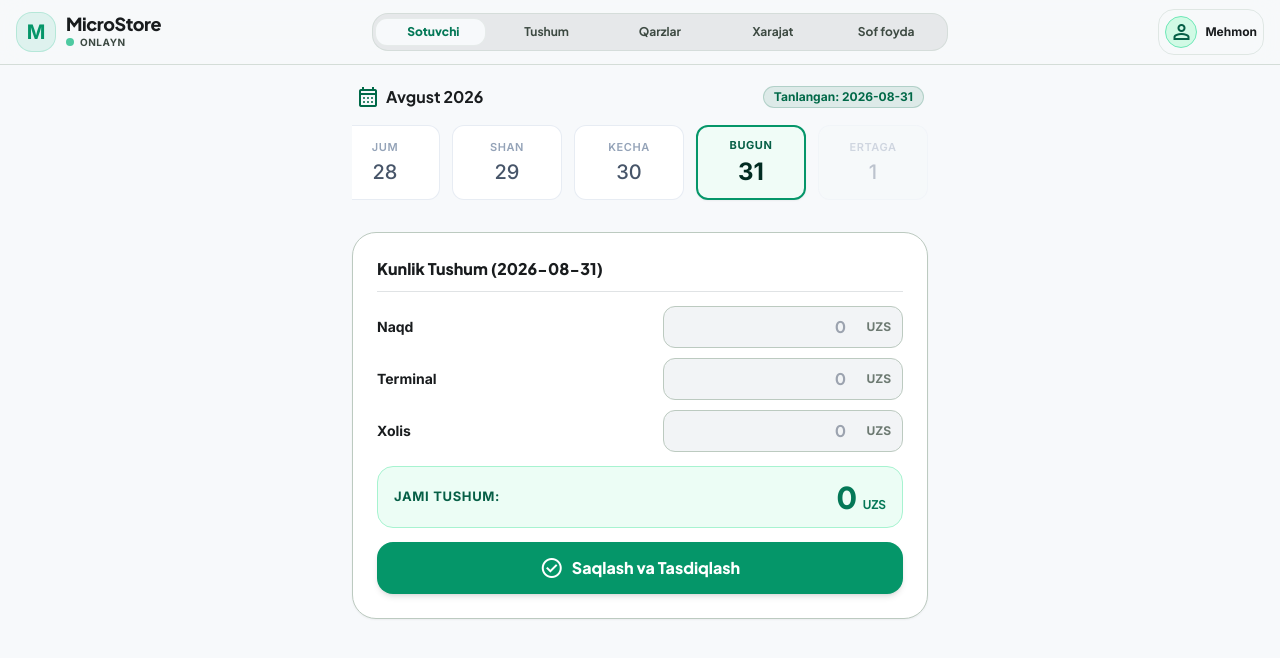
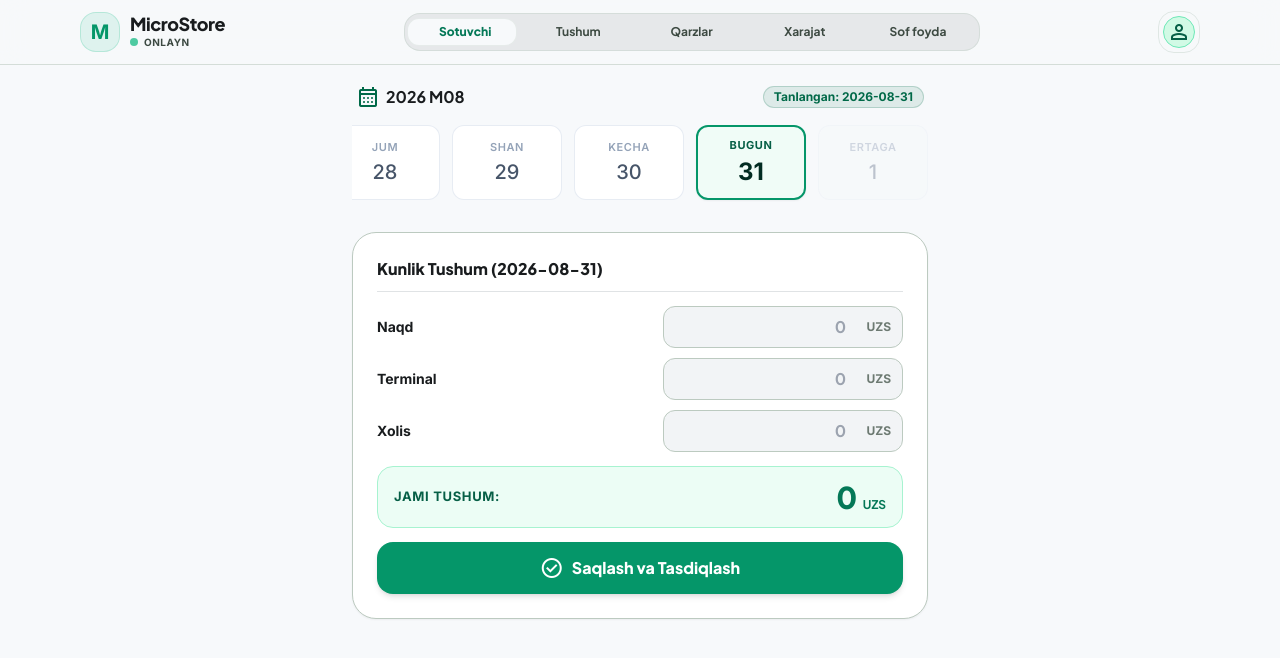
Before and after one commit to mahkamjonov/microstore, a React (Vite) app in the folder apps/web/: page / in a window 1280 px wide. Shown: the top 658 px of the page. Built offline with nearby package versions, Linux system fonts and the light colour scheme.

Commit message:
fix(ui): wrap Header in max-w-6xl container, remove profile username text, and dynamically format date selector month heading

```diff
--- a/apps/web/src/components/DateSelector.tsx
+++ b/apps/web/src/components/DateSelector.tsx
@@ -6,17 +6,18 @@ export const DateSelector: React.FC = () => {
   const containerRef = useRef<HTMLDivElement>(null);
   const activeCardRef = useRef<HTMLButtonElement | HTMLDivElement | null>(null);
 
+  // Dynamic Browser Date Initialization
   const today = new Date();
+
+  // Format month and year dynamically using locale string
+  const formattedMonthYear = today.toLocaleDateString('uz-UZ', {
+    month: 'long',
+    year: 'numeric',
+  });
+  const currentMonthHeading = formattedMonthYear.charAt(0).toUpperCase() + formattedMonthYear.slice(1);
 
   // Uzbek short day names
   const uzbekDays = ['YAK', 'DUSH', 'SESH', 'CHOR', 'PAY', 'JUM', 'SHAN'];
-  const uzbekMonths = [
-    'Yanvar', 'Fevral', 'Mart', 'Aprel', 'May', 'Iyun',
-    'Iyul', 'Avgust', 'Sentabr', 'Oktabr', 'Noyabr', 'Dekabr'
-  ];
-
-  const currentMonthName = uzbekMonths[today.getMonth()];
-  const currentYear = today.getFullYear();
 
   // Date Range: Last 5 days + Today + Tomorrow (7 cards total)
   const dateItems = Array.from({ length: 7 }, (_, i) => {
@@ -66,7 +67,7 @@ export const DateSelector: React.FC = () => {
             calendar_month
           </span>
           <h2 className="font-headline font-bold text-sm sm:text-base text-on-surface">
-            {currentMonthName} {currentYear}
+            {currentMonthHeading}
           </h2>
         </div>
 
@@ -75,13 +76,6 @@ export const DateSelector: React.FC = () => {
         </span>
       </div>
 
-      {/*
-        Container Alignment:
-        - display: flex
-        - gap: 10px
-        - overflow-x: auto (no-scrollbar)
-        - flex-wrap: nowrap
-      */}
       {/* Outer wrapper for mobile horizontal scroll */}
       <div ref={containerRef} className="w-full overflow-x-auto no-scrollbar py-2 scroll-smooth">
         {/* Inner container preserving original card sizes */}
--- a/apps/web/src/components/Header.tsx
+++ b/apps/web/src/components/Header.tsx
@@ -62,7 +62,7 @@ export const Header: React.FC = () => {
   return (
     <>
       <header className="sticky top-0 z-40 bg-surface/80 backdrop-blur-md border-b border-outline-variant/60">
-        <div className="max-w-7xl mx-auto px-4 h-16 flex items-center justify-between gap-2 sm:gap-4">
+        <div className="max-w-6xl mx-auto px-4 h-16 flex items-center justify-between gap-2 sm:gap-4">
           <div className="flex items-center gap-2.5">
             <div className="w-10 h-10 rounded-2xl bg-emerald-500/10 text-emerald-600 flex items-center justify-center font-black text-xl border border-emerald-500/20 shadow-xs">
               M
@@ -122,7 +122,8 @@ export const Header: React.FC = () => {
             <button
               type="button"
               onClick={() => setIsProfileOpen(!isProfileOpen)}
-              className="flex items-center gap-2 p-1.5 rounded-2xl hover:bg-surface-container-high transition-all border border-outline-variant/40"
+              className="flex items-center justify-center p-1 rounded-2xl hover:bg-surface-container-high transition-all border border-outline-variant/40"
+              aria-label="Profile Menu"
             >
               <div className="w-8 h-8 rounded-full bg-emerald-100 text-emerald-800 flex items-center justify-center font-bold text-xs overflow-hidden border border-emerald-300">
                 {isAuthenticated && user ? (
@@ -135,9 +136,6 @@ export const Header: React.FC = () => {
                   <span className="material-symbols-outlined text-base">person</span>
                 )}
               </div>
-              <span className="text-xs font-bold text-on-surface hidden md:block max-w-[100px] truncate">
-                {isAuthenticated && user ? user.name : 'Mehmon'}
-              </span>
             </button>
 
             {isProfileOpen && (
```
